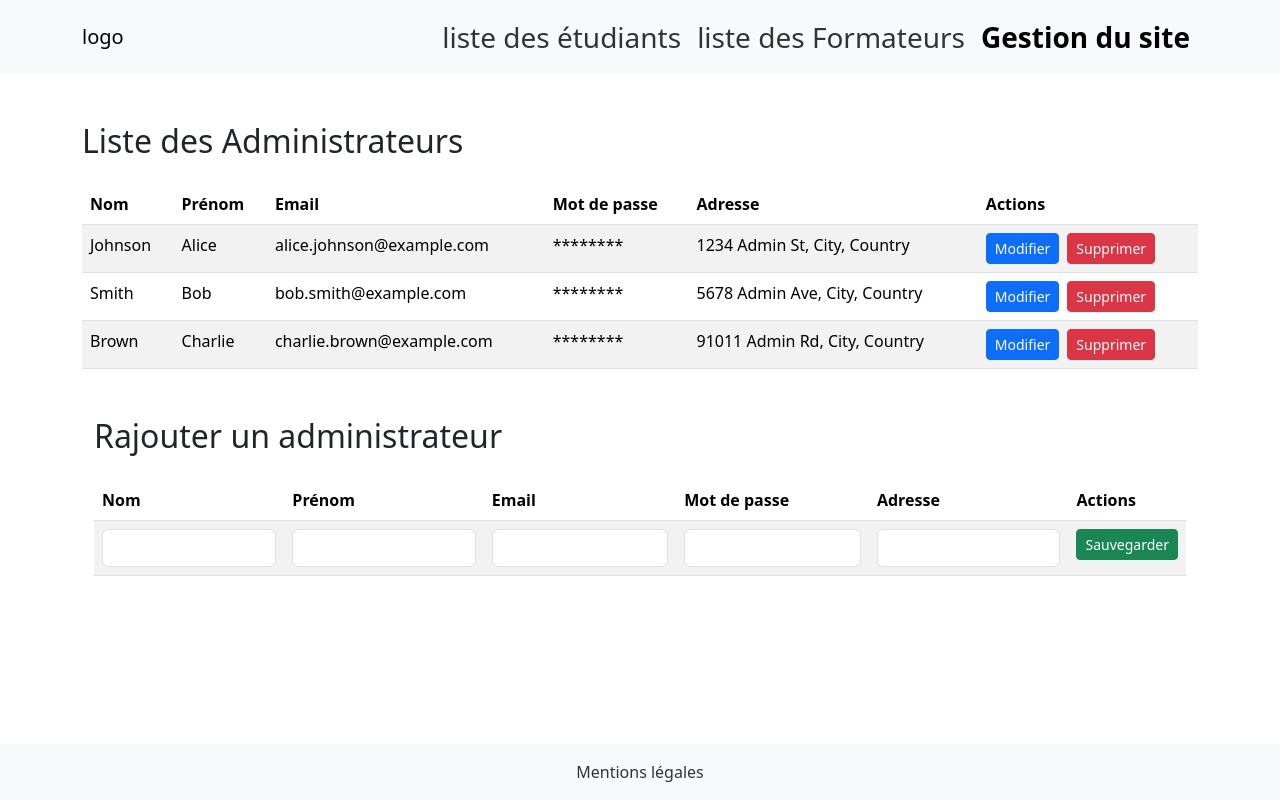
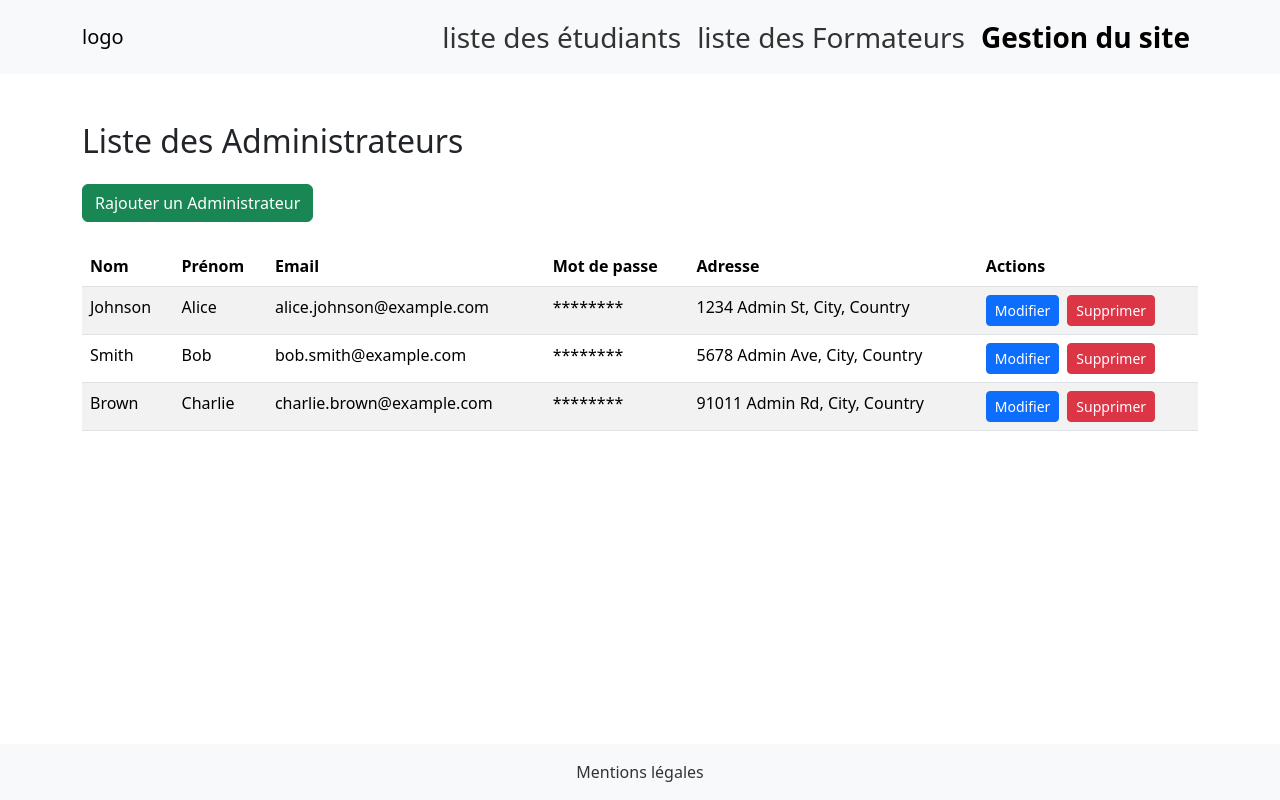
Before and after one commit to Rafikosaure/auto-ecole-des-bords-de-marne, a React (Create React App) app in the folder frontend/: page /admin in a window 1280 px wide. Built offline with nearby package versions, Linux system fonts and the light colour scheme.

Commit message:
creation page AdminRegister

```diff
--- a/frontend/src/App.js
+++ b/frontend/src/App.js
@@ -4,6 +4,7 @@ import HomePage from "./pages/HomePage/HomePage";
 import StudentsPage from "./pages/StudentsPage/StudentsPage";
 import TeachersPage from "./pages/TeachersPage/TeachersPage";
 import AdminPage from "./pages/AdminPage/AdminPage";
+import AdminRegister from "./pages/AdminRegister/AdminRegister";
 import "./App.css";
 import 'bootstrap/dist/css/bootstrap.min.css';
 import 'bootstrap/dist/js/bootstrap.bundle.min';
@@ -16,6 +17,8 @@ function App() {
         <Route path="/students" element={<StudentsPage />} />
         <Route path="/teachers" element={<TeachersPage />} />
         <Route path="/admin" element={<AdminPage />} />
+        <Route path="/adminregister" element={<AdminRegister />} />
+
       </Route>
     </Routes>
   );
--- a/frontend/src/pages/AdminPage/AdminPage.jsx
+++ b/frontend/src/pages/AdminPage/AdminPage.jsx
@@ -1,49 +1,38 @@
-// src/pages/AdminPage.js VERSION TEST
 // src/pages/AdminPage.js
-import React, { useState } from 'react';
+import React from 'react';
+import { useNavigate } from 'react-router-dom';  // Importation de useNavigate pour la redirection
 import { admins } from '../../services/adminData';  // Importation des données
 
 const AdminPage = () => {
-  // État pour stocker les informations du formulaire
-  const [editableAdmin, setEditableAdmin] = useState({
-    lastName: '',
-    firstName: '',
-    email: '',
-    password: '',
-    address: ''
-  });
-
-  // Fonction pour gérer la modification des champs du formulaire
-  const handleInputChange = (e) => {
-    const { name, value } = e.target;
-    setEditableAdmin({
-      ...editableAdmin,
-      [name]: value
-    });
-  };
-
-  // Fonction pour soumettre les modifications ou ajouter un nouvel administrateur
-  const handleSaveAdmin = () => {
-    console.log('Sauvegarder les modifications:', editableAdmin);
-    // Ici tu pourrais ajouter la logique pour sauvegarder les données
-  };
+  const navigate = useNavigate(); // Initialisation de useNavigate
 
   // Fonction pour gérer la modification
   const handleEdit = (id) => {
     console.log('Modifier admin avec l\'id:', id);
-    // Implémente la logique pour modifier l'administrateur
   };
 
   // Fonction pour gérer la suppression
   const handleDelete = (id) => {
     console.log('Supprimer admin avec l\'id:', id);
-    // Implémente la logique pour supprimer l'administrateur
+  };
+
+  // Fonction pour rediriger vers la page d'ajout d'un nouvel administrateur
+  const handleAddAdmin = () => {
+    navigate('/adminregister');  // Redirige vers la page adminregister
   };
 
   return (
     <div className="container mt-5">
-      {/* Premier conteneur : Liste des Administrateurs */}
       <h2 className="mb-4">Liste des Administrateurs</h2>
+
+      {/* Bouton "Rajouter un Administrateur" */}
+      <button
+        className="btn btn-success mb-4"
+        onClick={handleAddAdmin}
+      >
+        Rajouter un Administrateur
+      </button>
+
       <table className="table table-striped">
         <thead>
           <tr>
@@ -52,7 +41,7 @@ const AdminPage = () => {
             <th>Email</th>
             <th>Mot de passe</th>
             <th>Adresse</th>
-            <th>Actions</th> {/* Colonne pour les boutons */}
+            <th>Actions</th> {/* Nouvelle colonne pour les boutons */}
           </tr>
         </thead>
         <tbody>
@@ -81,90 +70,12 @@ const AdminPage = () => {
           ))}
         </tbody>
       </table>
-
-      {/* Deuxième conteneur : Rajouter un Administrateur */}
-      <div className="container mt-5">
-        <h2 className="mb-4">Rajouter un administrateur</h2>
-        <table className="table table-striped">
-          <thead>
-            <tr>
-              <th>Nom</th>
-              <th>Prénom</th>
-              <th>Email</th>
-              <th>Mot de passe</th>
-              <th>Adresse</th>
-              <th>Actions</th> {/* Colonne pour le bouton "Sauvegarder" */}
-            </tr>
-          </thead>
-          <tbody>
-            <tr>
-              <td>
-                <input
-                  type="text"
-                  className="form-control"
-                  name="lastName"
-                  value={editableAdmin.lastName}
-                  onChange={handleInputChange}
-                />
-              </td>
-              <td>
-                <input
-                  type="text"
-                  className="form-control"
-                  name="firstName"
-                  value={editableAdmin.firstName}
-                  onChange={handleInputChange}
-                />
-              </td>
-              <td>
-                <input
-                  type="email"
-                  className="form-control"
-                  name="email"
-                  value={editableAdmin.email}
-                  onChange={handleInputChange}
-                />
-              </td>
-              <td>
-                <input
-                  type="password"
-                  className="form-control"
-                  name="password"
-                  value={editableAdmin.password}
-                  onChange={handleInputChange}
-                />
-              </td>
-              <td>
-                <input
-                  type="text"
-                  className="form-control"
-                  name="address"
-                  value={editableAdmin.address}
-                  onChange={handleInputChange}
-                />
-              </td>
-              <td>
-                <button
-                  className="btn btn-success btn-sm"
-                  onClick={handleSaveAdmin}
-                >
-                  Sauvegarder
-                </button>
-              </td>
-            </tr>
-          </tbody>
-        </table>
-      </div>
     </div>
   );
 };
 
 export default AdminPage;
 
-
-
-
-// // src/pages/AdminPage.js VERSION OK
 
 // // src/pages/AdminPage.js
 // import React from 'react';
@@ -183,9 +94,24 @@ export default AdminPage;
 //     // Implémente la logique pour supprimer l'administrateur (par exemple, envoyer une requête de suppression)
 //   };
 
+//   // Fonction pour rediriger ou afficher le formulaire d'ajout d'un nouvel administrateur
+//   const handleAddAdmin = () => {
+//     console.log('Ajouter un nouvel administrateur');
+//     // Implémente la logique pour ajouter un administrateur (par exemple, redirection vers une page de formulaire)
+//   };
+
 //   return (
 //     <div className="container mt-5">
 //       <h2 className="mb-4">Liste des Administrateurs</h2>
+
+//       {/* Bouton "Rajouter un Administrateur" */}
+//       <button
+//         className="btn btn-success mb-4"
+//         onClick={handleAddAdmin}
+//       >
+//         Rajouter un Administrateur
+//       </button>
+
 //       <table className="table table-striped">
 //         <thead>
 //           <tr>
--- /dev/null
+++ b/frontend/src/pages/AdminRegister/AdminRegister.jsx
@@ -0,0 +1,100 @@
+// src/pages/AdminRegister.js
+import React, { useState } from 'react';
+
+const AdminRegister = () => {
+  // État pour stocker les informations du formulaire
+  const [newAdmin, setNewAdmin] = useState({
+    lastName: '',
+    firstName: '',
+    email: '',
+    password: '',
+    address: ''
+  });
+
+  // Fonction pour gérer la modification des champs du formulaire
+  const handleInputChange = (e) => {
+    const { name, value } = e.target;
+    setNewAdmin({
+      ...newAdmin,
+      [name]: value
+    });
+  };
+
+  // Fonction pour soumettre les modifications ou ajouter un nouvel administrateur
+  const handleRegisterAdmin = () => {
+    console.log('Nouvel administrateur à ajouter:', newAdmin);
+    // Implémente ici la logique pour ajouter un nouvel administrateur
+  };
+
+  return (
+    <div className="d-flex justify-content-center align-items-center" style={{ minHeight: '100vh' }}>
+      <div className="card p-5" style={{ width: '500px' }}>
+        <h2 className="text-center mb-4">Rajouter un Administrateur</h2>
+
+        <div className="form-group mb-3">
+          <label>Nom</label>
+          <input
+            type="text"
+            className="form-control"
+            name="lastName"
+            value={newAdmin.lastName}
+            onChange={handleInputChange}
+          />
+        </div>
+
+        <div className="form-group mb-3">
+          <label>Prénom</label>
+          <input
+            type="text"
+            className="form-control"
+            name="firstName"
+            value={newAdmin.firstName}
+            onChange={handleInputChange}
+          />
+        </div>
+
+        <div className="form-group mb-3">
+          <label>Email</label>
+          <input
+            type="email"
+            className="form-control"
+            name="email"
+            value={newAdmin.email}
+            onChange={handleInputChange}
+          />
+        </div>
+
+        <div className="form-group mb-3">
+          <label>Mot de passe</label>
+          <input
+            type="password"
+            className="form-control"
+            name="password"
+            value={newAdmin.password}
+            onChange={handleInputChange}
+          />
+        </div>
+
+        <div className="form-group mb-3">
+          <label>Adresse</label>
+          <input
+            type="text"
+            className="form-control"
+            name="address"
+            value={newAdmin.address}
+            onChange={handleInputChange}
+          />
+        </div>
+
+        <button
+          className="btn btn-success w-100"
+          onClick={handleRegisterAdmin}
+        >
+          Ajouter un Administrateur
+        </button>
+      </div>
+    </div>
+  );
+};
+
+export default AdminRegister;
```
